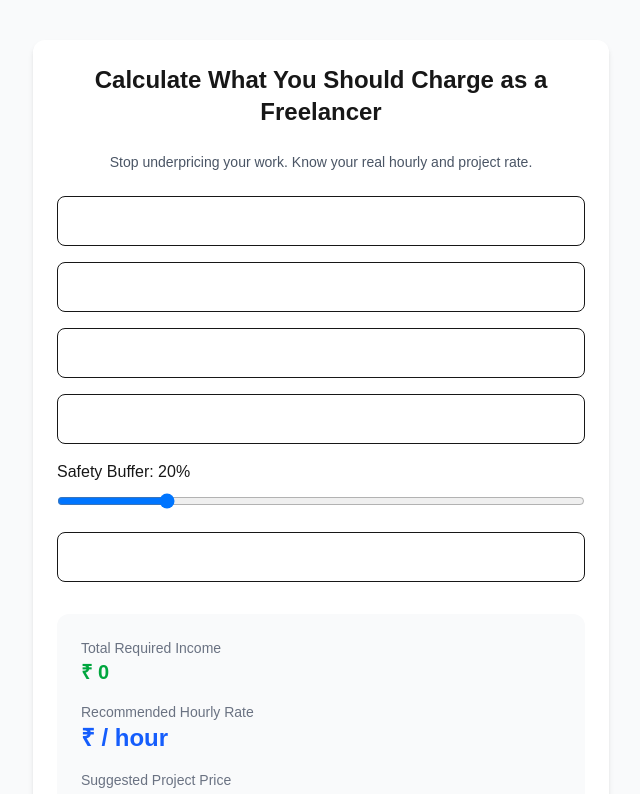
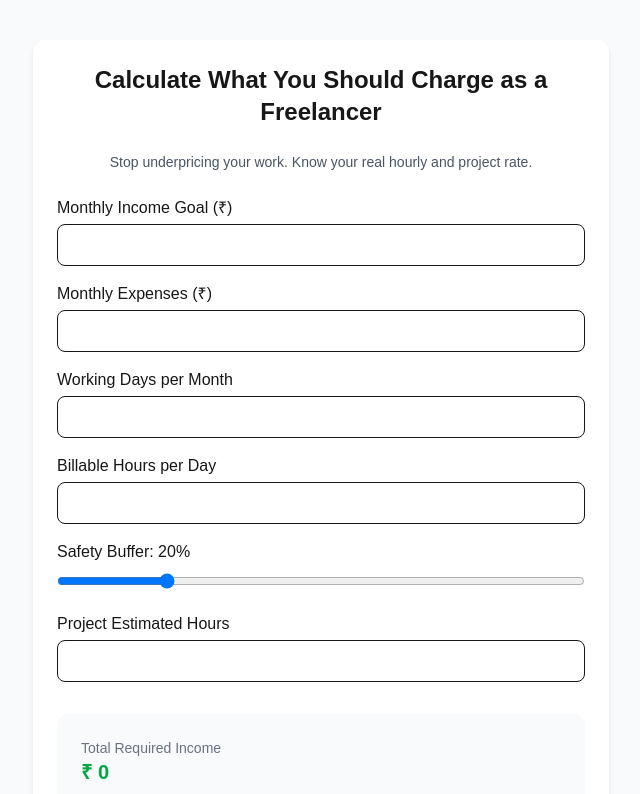
Before and after one commit to kishoredk-tech/freelance-rate, a Next.js app: page / in a window 1280 px wide. Shown: the top 794 px of the page, without its empty margins (319-959 px from the left). Built offline with nearby package versions, Linux system fonts and the light colour scheme.

Commit message:
Fix ResultsCard prop mismatch

```diff
--- a/src/app/page.tsx
+++ b/src/app/page.tsx
@@ -17,7 +17,7 @@ export default function Home() {
   const [projectHours, setProjectHours] = useState("");
 
   // =========================
-  // BUSINESS LOGIC (CORE)
+  // BUSINESS LOGIC
   // =========================
 
   const totalRequired =
@@ -47,10 +47,6 @@ export default function Home() {
     setProjectHours("");
     setBufferPercent(20);
   };
-
-  // =========================
-  // UI
-  // =========================
 
   return (
     <main className="min-h-screen bg-gray-50 py-10 px-4">
@@ -119,7 +115,7 @@ export default function Home() {
         {/* RESULTS */}
         <ResultsCard
           totalRequired={totalRequired}
-          hourlyRate={recommendedHourlyRate}
+          recommendedHourlyRate={recommendedHourlyRate}
           projectPrice={projectPrice}
         />
 
@@ -133,10 +129,7 @@ export default function Home() {
 
       </div>
 
-      {/* ========================= */}
-      {/* NEWSLETTER SECTION */}
-      {/* ========================= */}
-
+      {/* NEWSLETTER */}
       <div className="max-w-xl mx-auto mt-12">
         <SubscribeForm />
       </div>
--- a/src/components/InputField.tsx
+++ b/src/components/InputField.tsx
@@ -1,21 +1,25 @@
-type InputFieldProps = {
+interface InputFieldProps {
+  label: string;
   value: string;
   onChange: (value: string) => void;
-  placeholder: string;
-};
+}
 
 export default function InputField({
+  label,
   value,
   onChange,
-  placeholder,
 }: InputFieldProps) {
   return (
-    <input
-      type="number"
-      value={value}
-      onChange={(e) => onChange(e.target.value)}
-      placeholder={placeholder}
-      className="w-full p-3 border rounded-lg"
-    />
+    <div>
+      <label className="block mb-1 font-medium">
+        {label}
+      </label>
+      <input
+        type="number"
+        value={value}
+        onChange={(e) => onChange(e.target.value)}
+        className="w-full p-2 border rounded-lg"
+      />
+    </div>
   );
 }
```
